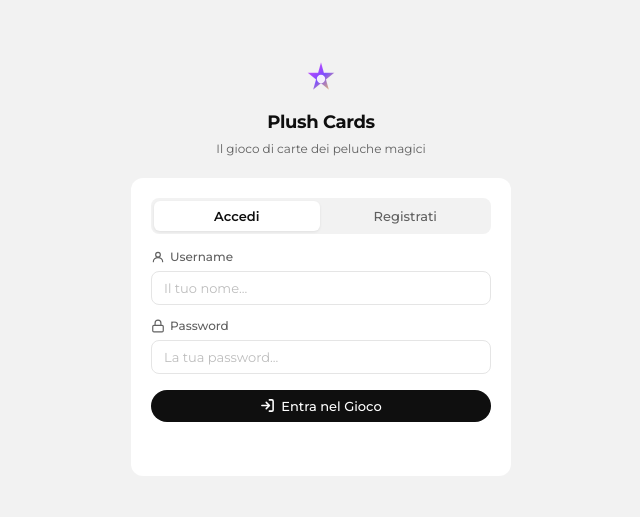
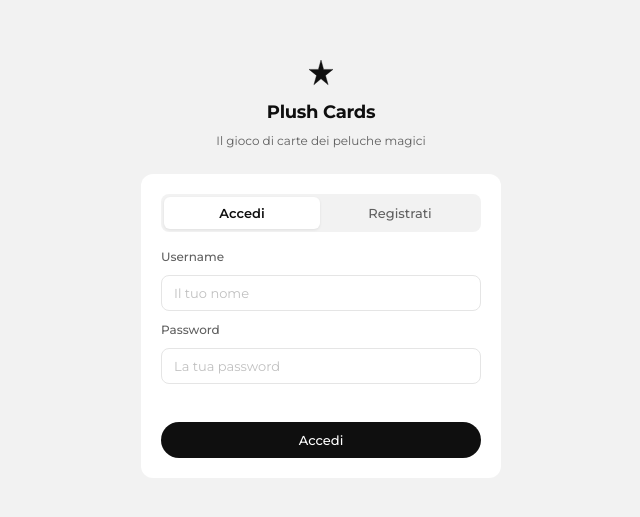
Before and after one commit to AttiAkram/plush-cards, a plain HTML site: page frontend/public/index.html in a window 1280 px wide. Shown: the part 133-650 px from the top of the page, without its empty margins (319-959 px from the left). Drawn offline with Linux system fonts and the light colour scheme.

Commit message:
Redesign auth form: clean layout, dark logo, proper error placement

```diff
--- a/frontend/public/css/screens/auth.css
+++ b/frontend/public/css/screens/auth.css
@@ -1,29 +1,35 @@
 /* ─────────────────────────────────────────────
-   SCREEN — Auth (login / register)
+   SCREEN — Auth
    ───────────────────────────────────────────── */
 #screen-auth {
   background:      var(--c-bg);
   align-items:     center;
   justify-content: center;
-  padding:         20px;
+  padding:         24px 16px;
+  min-height:      100vh;
 }
 
-.floating-cards { display: none; }
+/* Wrapper — max width centrato */
+.auth-wrapper {
+  width:     100%;
+  max-width: 360px;
+  display:   flex;
+  flex-direction: column;
+  gap:       24px;
+}
 
-/* Wrapper */
-.auth-wrapper   { width: 100%; max-width: 380px; }
-.auth-container { position: relative; }
-
-/* Logo */
+/* ── Logo ─────────────────────────────────── */
 .logo-area {
-  text-align:    center;
-  margin-bottom: 20px;
+  text-align: center;
+  display:    flex;
+  flex-direction: column;
+  align-items: center;
+  gap:         6px;
 }
 
 .logo-icon {
-  width:  40px;
-  height: 40px;
-  margin: 0 auto 10px;
+  width:  36px;
+  height: 36px;
 }
 
 .logo-icon svg { width: 100%; height: 100%; }
@@ -32,47 +38,54 @@
   font-size:      18px;
   font-weight:    700;
   color:          var(--c-text);
-  letter-spacing: -0.4px;
+  letter-spacing: -0.3px;
+  margin:         0;
 }
 
-.logo-subtitle, .logo-sub {
-  color:       var(--c-sub);
+.logo-sub,
+.logo-subtitle {
   font-size:   12px;
   font-weight: 400;
-  margin-top:  4px;
+  color:       var(--c-sub);
+  margin:      0;
 }
 
-/* Auth card — override .glass leftover */
-.auth-box,
-.auth-box.glass {
+/* ── Auth card ────────────────────────────── */
+.auth-box {
   background:     var(--c-white);
   border-radius:  var(--radius);
   padding:        20px;
   display:        flex;
   flex-direction: column;
-  gap:            14px;
-  /* override any glass styles */
-  backdrop-filter: none;
-  border: none;
+  gap:            16px;
 }
 
-/* Tabs */
+/* Override any leftover .glass styles */
+.auth-box.glass {
+  backdrop-filter: none;
+  -webkit-backdrop-filter: none;
+  border: none;
+  box-shadow: none;
+}
+
+/* ── Tab bar ──────────────────────────────── */
 .tab-bar {
   display:       flex;
-  gap:           3px;
   background:    var(--c-bg);
-  border-radius: var(--radius-sm);
+  border-radius: 8px;
   padding:       3px;
+  gap:           2px;
 }
 
 .tab-btn {
   flex:          1;
-  padding:       7px;
+  padding:       8px;
   border-radius: 6px;
+  font-size:     13px;
+  font-weight:   500;
   color:         var(--c-sub);
-  font-weight:   500;
-  font-size:     13px;
   transition:    all var(--t-fast);
+  text-align:    center;
 }
 
 .tab-btn.active {
@@ -82,24 +95,61 @@
   box-shadow:  0 1px 3px rgba(0,0,0,0.08);
 }
 
-/* Tab panes */
+/* ── Tab panes ────────────────────────────── */
 .tab-pane        { display: none; }
-.tab-pane.active { display: flex; flex-direction: column; gap: 12px; }
+.tab-pane.active { display: block; }
 
-/* Form layout — fields stacked with consistent gap */
+/* ── Form ─────────────────────────────────── */
 .tab-pane form {
   display:        flex;
   flex-direction: column;
-  gap:            12px;
+  gap:            10px;
 }
 
-/* Submit button: a little breathing room above */
-.tab-pane form .btn-full {
-  margin-top: 4px;
+/* Labels: small, above input */
+.field-group label {
+  display:     block;
+  font-size:   12px;
+  font-weight: 500;
+  color:       var(--c-sub);
+  margin-bottom: 4px;
 }
 
-/* Error message — always visible area so layout doesn't jump */
-#auth-error.error-msg {
-  min-height: 20px;
-  text-align: center;
+/* Inputs */
+.field-group input {
+  display:       block;
+  width:         100%;
+  padding:       9px 12px;
+  font-size:     13px;
+  font-weight:   400;
+  color:         var(--c-text);
+  background:    var(--c-white);
+  border:        1px solid var(--c-border);
+  border-radius: var(--radius-sm);
+  transition:    border-color var(--t-fast);
 }
+
+.field-group input:focus {
+  outline:      none;
+  border-color: var(--c-text);
+}
+
+.field-group input::placeholder { color: #C0C0C0; }
+
+/* Error message */
+.error-msg {
+  font-size:   12px;
+  font-weight: 500;
+  color:       var(--c-red);
+  min-height:  16px;
+  text-align:  center;
+}
+
+.error-msg.shake { animation: shake 0.35s ease; }
+
+/* Submit button */
+.tab-pane form .btn-full {
+  margin-top: 2px;
+  font-size:  13px;
+  padding:    10px;
+}
--- a/frontend/public/index.html
+++ b/frontend/public/index.html
@@ -14,36 +14,23 @@
 <section id="screen-auth" class="screen active">
   <div class="auth-wrapper">
 
-    <!-- Floating decorative mini-cards (CSS-drawn) -->
-    <div class="floating-cards" aria-hidden="true">
-      <div class="float-card fc1"><div class="mini-card-art rarity-epico"></div></div>
-      <div class="float-card fc2"><div class="mini-card-art rarity-leggendario"></div></div>
-      <div class="float-card fc3"><div class="mini-card-art rarity-mitico"></div></div>
-      <div class="float-card fc4"><div class="mini-card-art rarity-raro"></div></div>
-      <div class="float-card fc5"><div class="mini-card-art rarity-comune"></div></div>
-    </div>
-
-    <div class="auth-container">
+    <!-- Logo -->
     <div class="logo-area">
-        <!-- Logo SVG: plush star / sparkle -->
       <div class="logo-icon">
+        <!-- Simple dark star, no gradient -->
         <svg viewBox="0 0 48 48" fill="none" xmlns="http://www.w3.org/2000/svg">
-            <path d="M24 4L27.5 16.5H40L30 24.5L33.5 37L24 29L14.5 37L18 24.5L8 16.5H20.5L24 4Z" fill="url(#logoGrad)" stroke="rgba(255,255,255,0.3)" stroke-width="0.5"/>
-            <circle cx="24" cy="24" r="5" fill="white" opacity="0.9"/>
-            <defs>
-              <linearGradient id="logoGrad" x1="8" y1="4" x2="40" y2="40" gradientUnits="userSpaceOnUse">
-                <stop stop-color="#e040fb"/>
-                <stop offset="0.5" stop-color="#7c4dff"/>
-                <stop offset="1" stop-color="#ffd740"/>
-              </linearGradient>
-            </defs>
+          <path d="M24 4L27.5 16.5H40L30 24.5L33.5 37L24 29L14.5 37L18 24.5L8 16.5H20.5L24 4Z"
+                fill="#0F0F0F" stroke="#0F0F0F" stroke-width="0.5" stroke-linejoin="round"/>
         </svg>
       </div>
       <h1 class="logo-title">Plush Cards</h1>
       <p class="logo-sub">Il gioco di carte dei peluche magici</p>
     </div>
 
-      <div class="auth-box glass">
+    <!-- Auth card -->
+    <div class="auth-box">
+
+      <!-- Tabs -->
       <div class="tab-bar">
         <button class="tab-btn active" data-tab="login">Accedi</button>
         <button class="tab-btn" data-tab="register">Registrati</button>
@@ -53,23 +40,15 @@
       <div id="tab-login" class="tab-pane active">
         <form id="form-login" autocomplete="off" novalidate>
           <div class="field-group">
-              <label>
-                <svg class="field-icon" viewBox="0 0 24 24" fill="none" stroke="currentColor" stroke-width="2" stroke-linecap="round" stroke-linejoin="round"><circle cx="12" cy="8" r="4"/><path d="M4 20c0-4 3.6-7 8-7s8 3 8 7"/></svg>
-                Username
-              </label>
-              <input id="login-user" type="text" placeholder="Il tuo nome..." autocomplete="username">
+            <label for="login-user">Username</label>
+            <input id="login-user" type="text" placeholder="Il tuo nome" autocomplete="username">
           </div>
           <div class="field-group">
-              <label>
-                <svg class="field-icon" viewBox="0 0 24 24" fill="none" stroke="currentColor" stroke-width="2" stroke-linecap="round" stroke-linejoin="round"><rect x="3" y="11" width="18" height="11" rx="2"/><path d="M7 11V7a5 5 0 0 1 10 0v4"/></svg>
-                Password
-              </label>
-              <input id="login-pass" type="password" placeholder="La tua password..." autocomplete="current-password">
+            <label for="login-pass">Password</label>
+            <input id="login-pass" type="password" placeholder="La tua password" autocomplete="current-password">
           </div>
-            <button type="submit" class="btn btn-primary btn-full btn-bounce">
-              <svg class="btn-icon" viewBox="0 0 24 24" fill="none" stroke="currentColor" stroke-width="2.5" stroke-linecap="round" stroke-linejoin="round"><path d="M15 3h4a2 2 0 0 1 2 2v14a2 2 0 0 1-2 2h-4"/><polyline points="10 17 15 12 10 7"/><line x1="15" y1="12" x2="3" y2="12"/></svg>
-              Entra nel Gioco
-            </button>
+          <div id="auth-error" class="error-msg"></div>
+          <button type="submit" class="btn btn-primary btn-full btn-bounce">Accedi</button>
         </form>
       </div>
 
@@ -77,35 +56,22 @@
       <div id="tab-register" class="tab-pane">
         <form id="form-register" autocomplete="off" novalidate>
           <div class="field-group">
-              <label>
-                <svg class="field-icon" viewBox="0 0 24 24" fill="none" stroke="currentColor" stroke-width="2" stroke-linecap="round" stroke-linejoin="round"><circle cx="12" cy="8" r="4"/><path d="M4 20c0-4 3.6-7 8-7s8 3 8 7"/></svg>
-                Username
-              </label>
-              <input id="reg-user" type="text" placeholder="Scegli il tuo nome..." autocomplete="username">
+            <label for="reg-user">Username</label>
+            <input id="reg-user" type="text" placeholder="Scegli un nome" autocomplete="username">
           </div>
           <div class="field-group">
-              <label>
-                <svg class="field-icon" viewBox="0 0 24 24" fill="none" stroke="currentColor" stroke-width="2" stroke-linecap="round" stroke-linejoin="round"><rect x="3" y="11" width="18" height="11" rx="2"/><path d="M7 11V7a5 5 0 0 1 10 0v4"/></svg>
-                Password
-              </label>
-              <input id="reg-pass" type="password" placeholder="Crea la tua password..." autocomplete="new-password">
+            <label for="reg-pass">Password</label>
+            <input id="reg-pass" type="password" placeholder="Crea una password" autocomplete="new-password">
           </div>
           <div class="field-group">
-              <label>
-                <svg class="field-icon" viewBox="0 0 24 24" fill="none" stroke="currentColor" stroke-width="2" stroke-linecap="round" stroke-linejoin="round"><path d="M12 22s8-4 8-10V5l-8-3-8 3v7c0 6 8 10 8 10z"/></svg>
-                Conferma Password
-              </label>
-              <input id="reg-pass2" type="password" placeholder="Ripeti la password..." autocomplete="new-password">
+            <label for="reg-pass2">Conferma password</label>
+            <input id="reg-pass2" type="password" placeholder="Ripeti la password" autocomplete="new-password">
           </div>
-            <button type="submit" class="btn btn-secondary btn-full btn-bounce">
-              <svg class="btn-icon" viewBox="0 0 24 24" fill="none" stroke="currentColor" stroke-width="2.5" stroke-linecap="round" stroke-linejoin="round"><path d="M12 5v14M5 12h14"/></svg>
-              Inizia l'Avventura
-            </button>
+          <div id="auth-error-reg" class="error-msg"></div>
+          <button type="submit" class="btn btn-primary btn-full btn-bounce">Registrati</button>
         </form>
       </div>
 
-        <div id="auth-error" class="error-msg"></div>
-      </div>
     </div>
   </div>
 </section>
```
Also changed, not shown: frontend/public/js/screens/auth.js (+19 -14 lines). Lines whose indentation alone changed are shown as unchanged.
